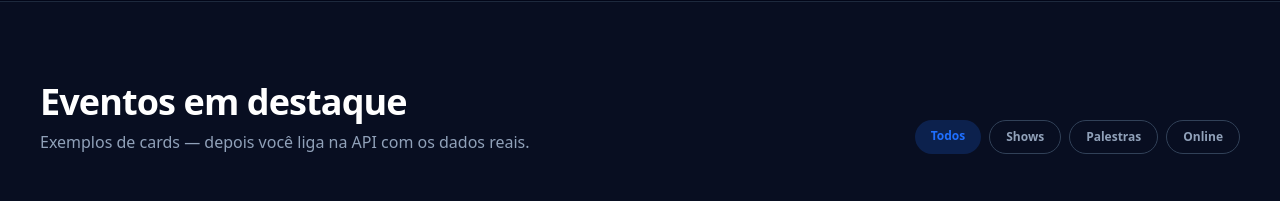
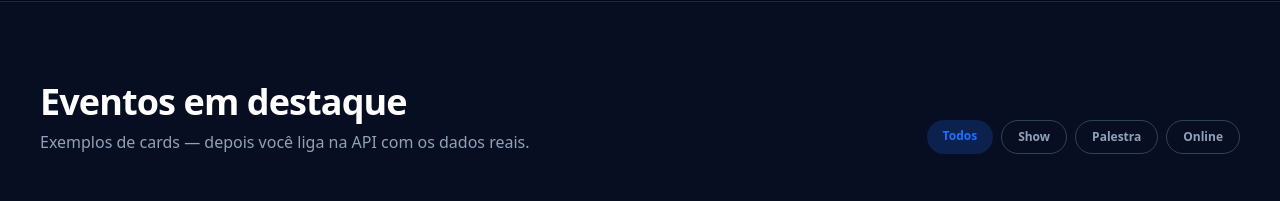
Before and after one commit to severo-bernardo04/event-creator-FE, a Next.js app in the folder my-app/: page / in a window 1280 px wide. Shown: the part 800-1001 px from the top of the page. Built offline with nearby package versions, Linux system fonts and the light colour scheme.

Commit message:
feat: filtering events by category

```diff
--- a/my-app/app/home/home.tsx
+++ b/my-app/app/home/home.tsx
@@ -1,5 +1,7 @@
+"use client";
 import Link from "next/link";
 import Header from "../components/Header";
+import { useState } from "react";
 
 const SAMPLE_EVENTS = [
   {
@@ -64,6 +66,15 @@ const CATEGORIES = [
 ] as const;
 
 export function Home() {
+  const [activeCategory, setActiveCategory] = useState("Todos");
+
+  const filteredEvents =
+    activeCategory === "Todos"
+      ? SAMPLE_EVENTS
+      : SAMPLE_EVENTS.filter((ev) =>
+          ev.category.toLowerCase().includes(activeCategory.toLowerCase())
+        );
+
   return (
     <div className="flex min-h-screen w-full flex-col bg-slate-950 text-slate-100">
       {/* Header — largura total */}
@@ -116,23 +127,28 @@ export function Home() {
                 </p>
               </div>
               <div className="flex flex-wrap gap-2">
-                <span className="rounded-full bg-primary/20 px-4 py-2 text-xs font-bold text-primary">
-                  Todos
-                </span>
-                <span className="rounded-full border border-slate-700 px-4 py-2 text-xs font-semibold text-slate-400">
-                  Shows
-                </span>
-                <span className="rounded-full border border-slate-700 px-4 py-2 text-xs font-semibold text-slate-400">
-                  Palestras
-                </span>
-                <span className="rounded-full border border-slate-700 px-4 py-2 text-xs font-semibold text-slate-400">
-                  Online
-                </span>
+                {["Todos", "Show", "Palestra", "Online"].map((cat) => {
+                  const isActive = activeCategory === cat;
+
+                  return (
+                    <span
+                      key={cat}
+                      onClick={() => setActiveCategory(cat)}
+                      className={
+                        isActive
+                          ? "rounded-full bg-primary/20 px-4 py-2 text-xs font-bold text-primary cursor-pointer"
+                          : "rounded-full border border-slate-700 px-4 py-2 text-xs font-semibold text-slate-400 hover:bg-slate-800 hover:text-white cursor-pointer"
+                      }
+                    >
+                      {cat}
+                    </span>
+                  );
+                })}
               </div>
             </div>
 
             <div className="mt-12 grid gap-6 sm:grid-cols-2 xl:grid-cols-3">
-              {SAMPLE_EVENTS.map((ev) => (
+              {filteredEvents.map((ev) => (
                 <article
                   key={ev.id}
                   className="flex flex-col overflow-hidden rounded-2xl border border-slate-800 bg-slate-950 shadow-xl transition hover:border-primary/40 hover:shadow-primary/10"
```
